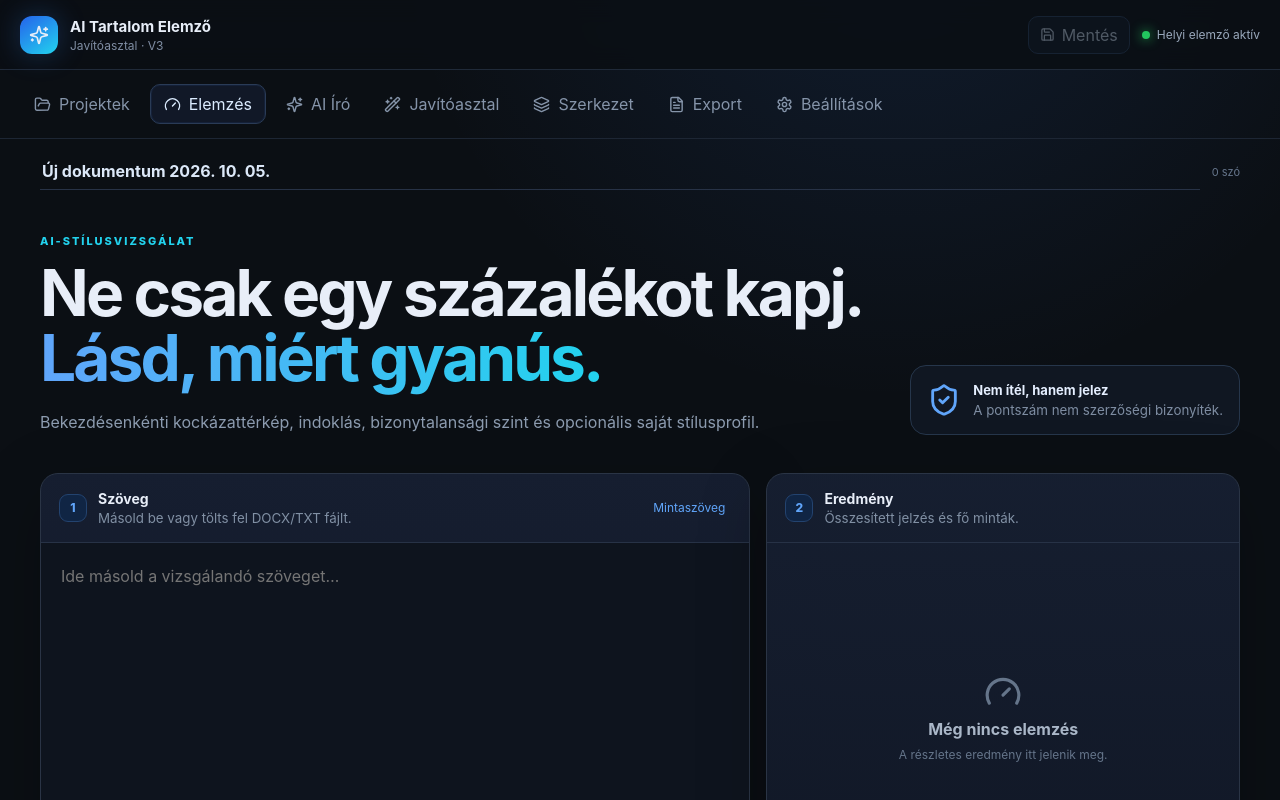
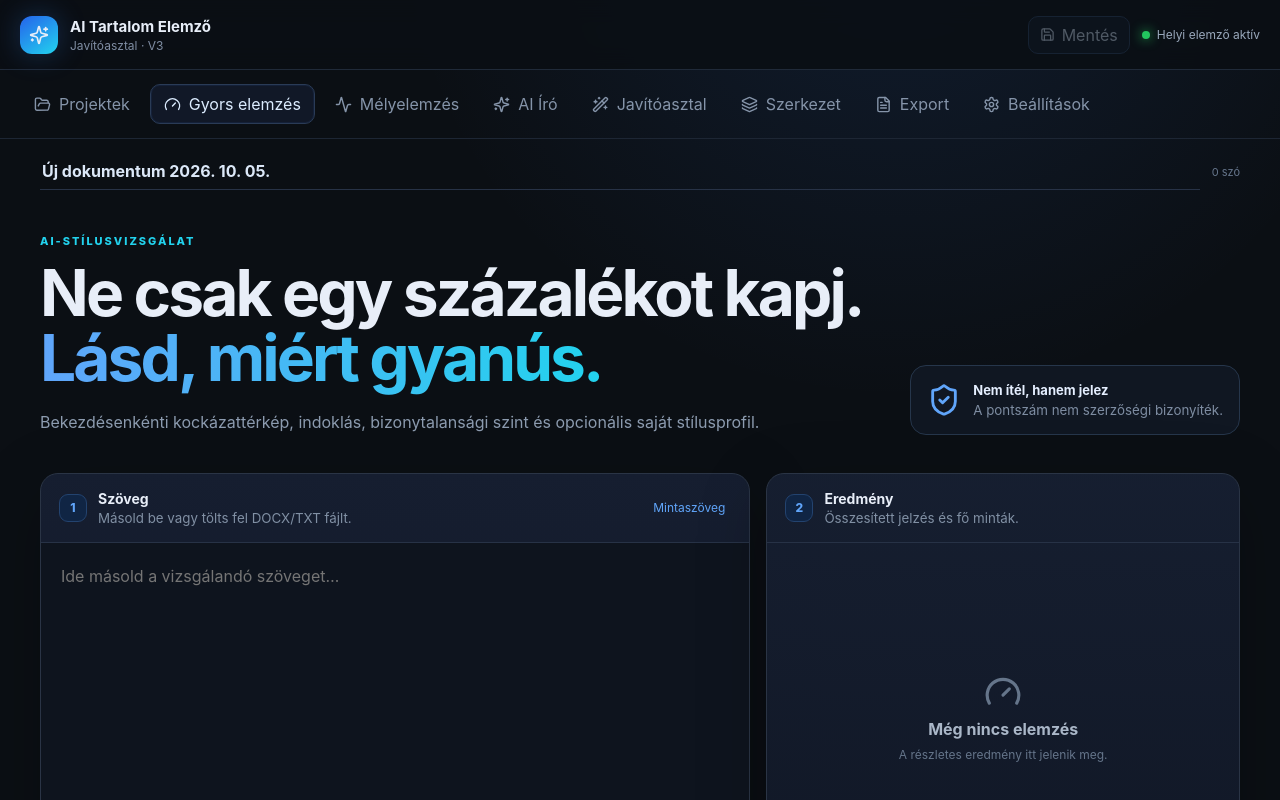
Before and after one commit to FasiSandor/ai-tartalom-elemzo, a Next.js app: page / in a window 1280 px wide. Shown: the top 800 px of the page. Built offline with nearby package versions, Linux system fonts and the light colour scheme.

Commit message:
Integrate Gemini deep analysis tab

```diff
--- a/app/page.tsx
+++ b/app/page.tsx
@@ -2,6 +2,7 @@
 
 import { useEffect, useMemo, useRef, useState } from "react";
 import WriterWorkspace from "@/app/components/WriterWorkspace";
+import DeepAnalysis from "@/app/components/DeepAnalysis";
 import {
   analyzeText,
   buildSuggestions,
@@ -15,7 +16,7 @@ import {
   Sparkles, Trash2, Upload, Wand2
 } from "lucide-react";
 
-type Tab = "projektek" | "elemzes" | "aiiro" | "javito" | "szerkezet" | "export" | "beallitasok";
+type Tab = "projektek" | "elemzes" | "melyelemzes" | "aiiro" | "javito" | "szerkezet" | "export" | "beallitasok";
 
 type SavedProject = {
   id: string;
@@ -300,7 +301,8 @@ export default function Home() {
       <nav className="tabs">
         {[
           ["projektek", "Projektek", FolderOpen],
-          ["elemzes", "Elemzés", Gauge],
+          ["elemzes", "Gyors elemzés", Gauge],
+          ["melyelemzes", "Mélyelemzés", Activity],
           ["aiiro", "AI Író", Sparkles],
           ["javito", "Javítóasztal", Wand2],
           ["szerkezet", "Szerkezet", Layers3],
@@ -427,6 +429,10 @@ export default function Home() {
         </>
       )}
 
+      {tab === "melyelemzes" && (
+        <DeepAnalysis text={text} title={projectName} onToast={setToast} />
+      )}
+
       {tab === "aiiro" && (
         <WriterWorkspace
           documentText={text}
```
